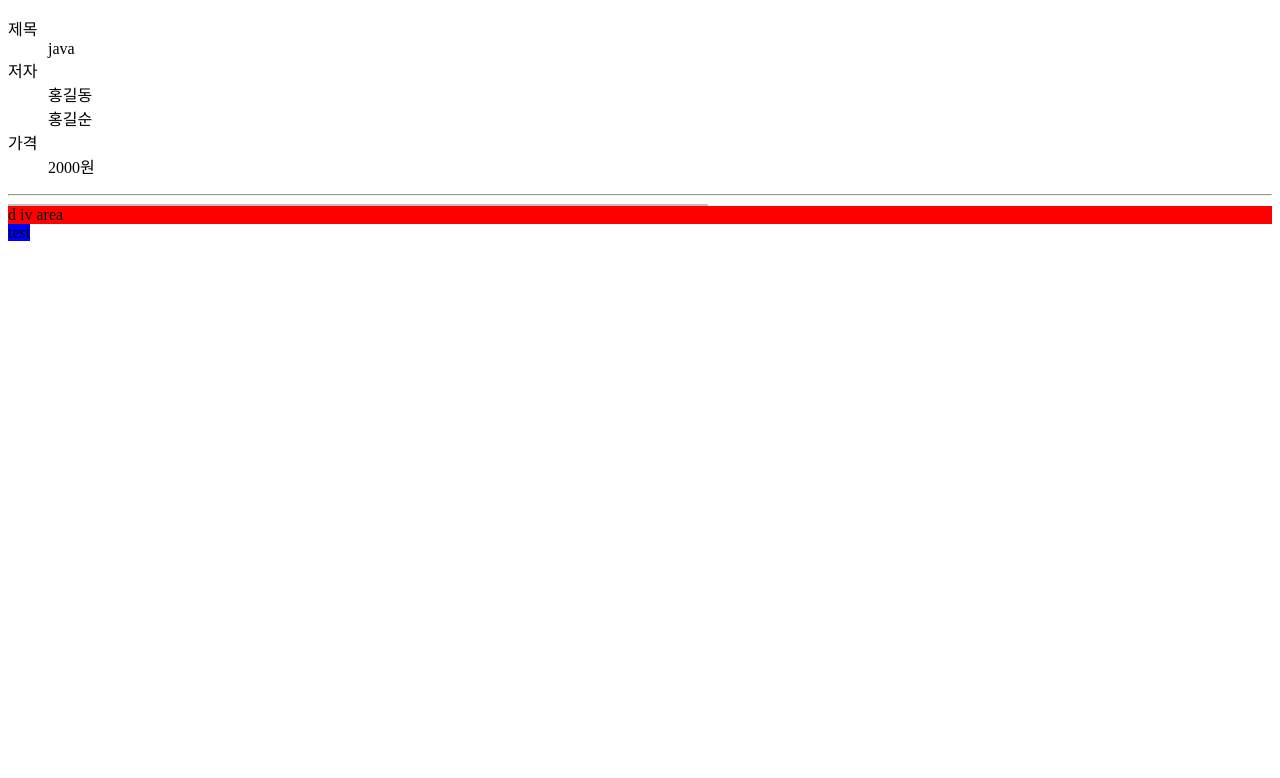
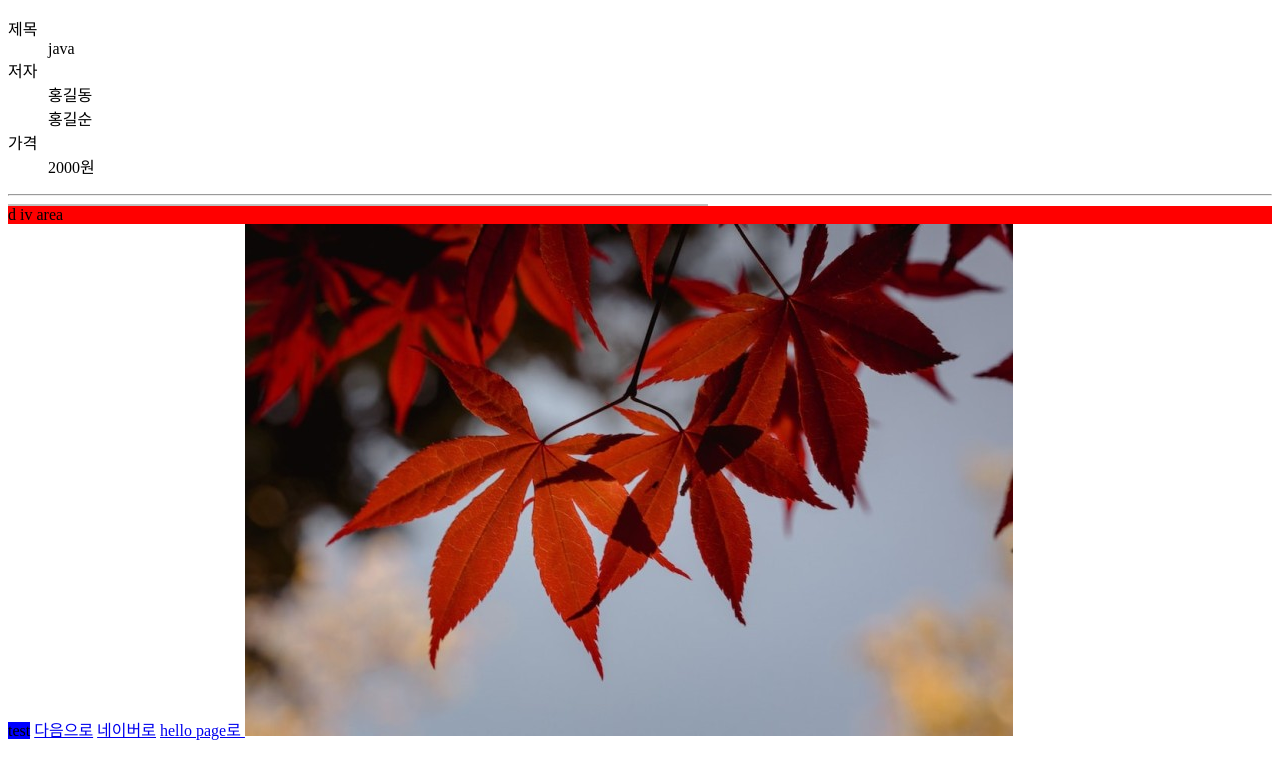
Before and after one commit to sunminlee00/project_css, a plain HTML site: page day01/test01.html in a window 1280 px wide. Drawn offline with Linux system fonts and the light colour scheme.

Commit message:
image관련

```diff
--- a/day01/test01.html
+++ b/day01/test01.html
@@ -31,5 +31,11 @@
         iv area </div>
     <span id="area2">test</span>
 
+    <a href="http://www.daum.net" title="다음으로">다음으로</a>
+    <a href="http://naver.com" title="네이버로">네이버로</a>
+    <a href="hello.html">hello page로 </a>
+    <a href="http://google.com">
+        <img src="img/image.jpg" alt="이미지"></a>
+
 </body>
 </html>
```
Also changed, not shown: day01/hello.html (added, +11 -0 lines), day01/img/image.jpg (added).
